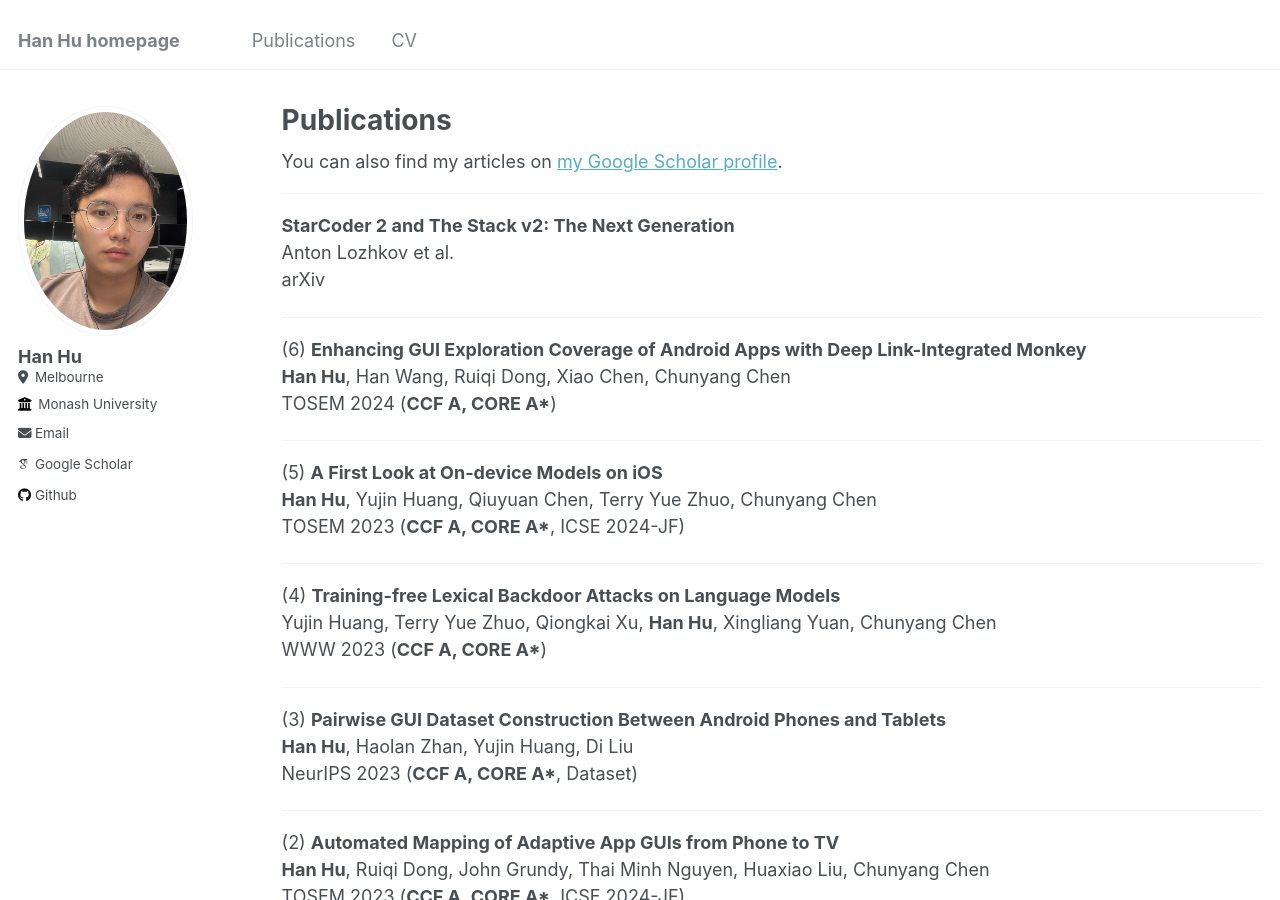
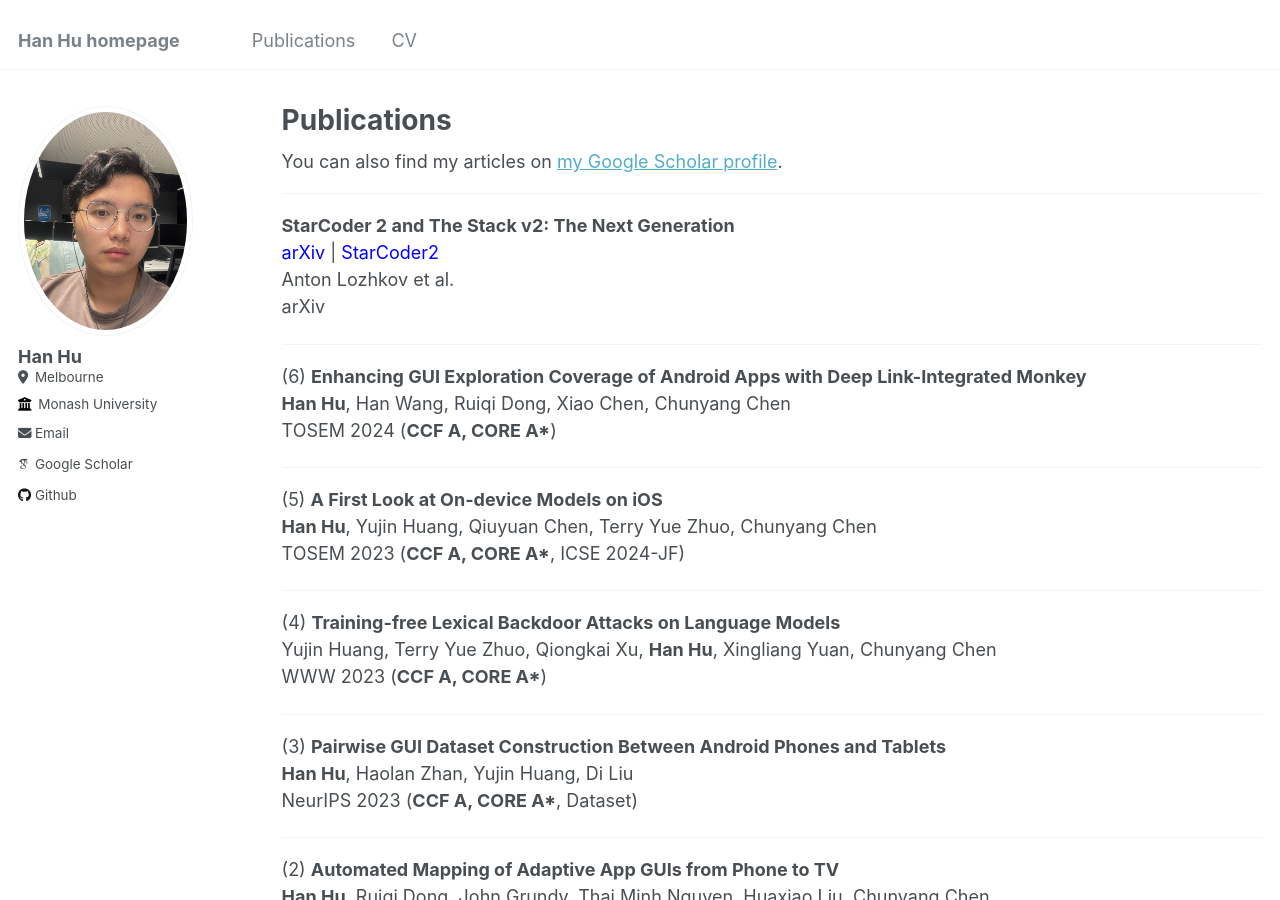
Before and after one commit to huhanGitHub/huhanGitHub.github.io, a Jekyll site: the page built from _pages/publications.md, in a window 1280 px wide and 900 px high. Built offline with Jekyll 4.4.1, drawn with Linux system fonts in a browser that asks for light colours; some web fonts are replaced.

Commit message:
Update publications.md

```diff
--- a/_pages/publications.md
+++ b/_pages/publications.md
@@ -12,6 +12,8 @@ author_profile: true
 ---
 
 **StarCoder 2 and The Stack v2: The Next Generation**<br>
+<a href="[https://dl.acm.org/doi/abs/10.1145/3664810](https://arxiv.org/abs/2402.19173)" style="text-decoration: none; color: blue;">arXiv</a> |
+<a href="[https://github.com/huhanGitHub/guidedExplore](https://github.com/bigcode-project/starcoder2)" style="text-decoration: none; color: blue;">StarCoder2</a> <br>
 Anton Lozhkov et al.<br>
 arXiv
 
```
